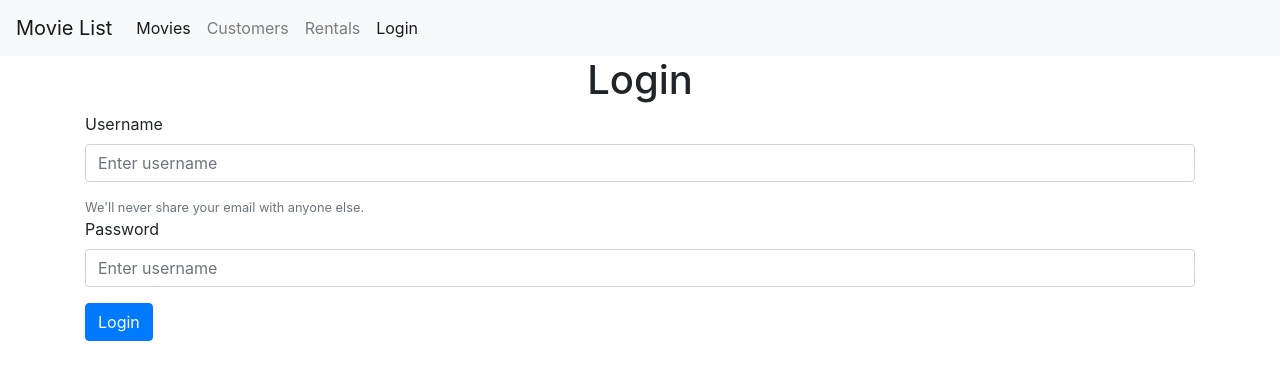
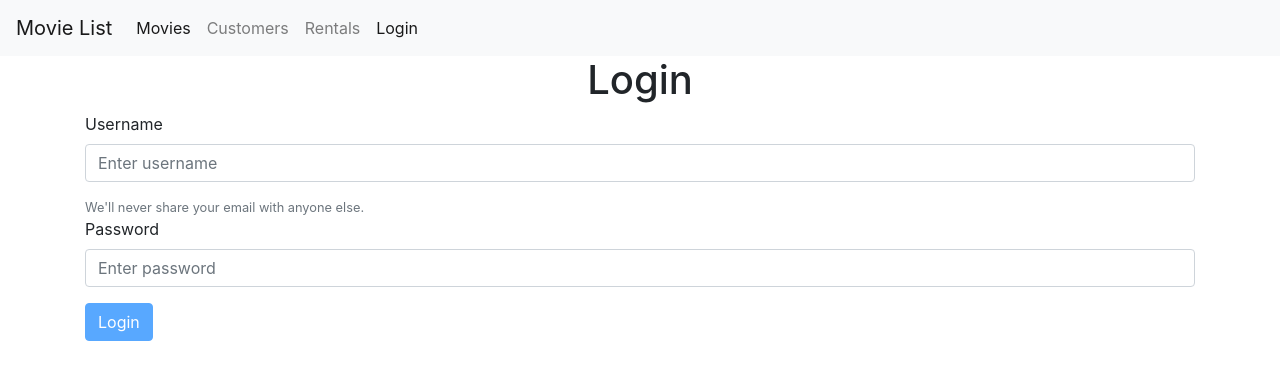
Before and after one commit to freeadmiral/react-training, a React (Create React App) app: page /login in a window 1280 px wide. Shown: the top 380 px of the page. Built offline with nearby package versions, Linux system fonts and the light colour scheme.

Commit message:
validation with JOI

```diff
--- a/package.json
+++ b/package.json
@@ -6,6 +6,7 @@
     "bootstrap": "^4.1.1",
     "font-awesome": "^4.7.0",
     "fontawesome": "^4.7.0",
+    "joi-browser": "^13.4.0",
     "lodash": "^4.17.10",
     "prop-types": "^15.6.2",
     "react": "^16.7.0",
--- a/src/components/common/Input.jsx
+++ b/src/components/common/Input.jsx
@@ -1,19 +1,21 @@
 import React from 'react';
 
-const Input = ({ name, label, value, onChange }) => {
+const Input = ({ name, label, value, onChange,placeholder,errors }) => {
     return (
         <div className="form-group">
             <label htmlFor={name}>{label}</label>
             <input
-                name="username"
+                name={name}
                 value={value}
                 onChange={onChange}
                 type="text"
                 className="form-control"
                 id={name}
-                placeholder="Enter username"
+                placeholder={placeholder}
+                errors={errors}
             />
-
+           {errors && <div className="alert alert-danger">{errors}</div>
+}
         </div>);
 }
 
--- a/src/components/common/LoginForm.jsx
+++ b/src/components/common/LoginForm.jsx
@@ -1,35 +1,69 @@
 import React, { Component } from "react";
 import Input from './Input';
+import Joi from 'joi-browser';
 
 class LoginForm extends Component {
   state = {
-    account: { username: "", password: "" }
+    account: { username: "", password: "" },
+    errors:{}
   };
+
+  schema ={
+    username : Joi.string().required().label('Username'),
+    password : Joi.string().required().label('Password')
+  };
+
+  validate=()=>{
+    const options = {abortEarly:false};
+    const result = Joi.validate(this.state.account,this.schema,options);
+    console.log(result);
+    if(!result.error) return null;
+
+    const errors = {};
+    for(let item of result.error.details) errors[item.path[0]] = item.message;
+    return errors;
+  };
+
+  validateProperty = ({name,value}) => {
+   const obj={[name]:value};
+   const schema={ [name]:this.schema[name] };
+   const {error}= Joi.validate(obj,schema);
+   return error ? error.details[0].message : null;
+  };
+
+  handleChange = ({ currentTarget: input }) => {
+    const errors = {...this.state.errors};
+    const errorMessage = this.validateProperty(input);
+    if(errorMessage) errors[input.name] = errorMessage;
+    else delete errors[input.name];
+
+    const account = { ...this.state.account };
+    account[input.name] = input.value;
+    this.setState({ account,errors });
+  };
+
 
   handleSubmit = e => {
     e.preventDefault(); // full page reload
-
+    const errors = this.validate();
+    this.setState({errors:errors || {}});
+    if(errors) return;
     console.log('submitted');
   };
 
-  handleChange = ({ currentTarget: input }) => {
-    const account = { ...this.state.account };
-    account[input.name] = input.value;
-    this.setState({ account });
-  };
 
   render() {
-    const { account } = this.state;
+    const { account,errors } = this.state;
     return (
       <React.Fragment>
         <h1 style={{ textAlign: "center" }}>Login</h1>
         <form className="container" onSubmit={this.handleSubmit} >
-          <Input name="username" value={account.username} onChange={this.handleChange} label="Username" />
+          <Input placeholder="Enter username" name="username" value={account.username} onChange={this.handleChange} errors={errors.username} label="Username" />
           <small id="emailHelp" className="form-text text-muted">
             We'll never share your email with anyone else.
             </small >
-          <Input name="password" value={account.password} onChange={this.handleChange} label="Password" />
-          <button type="submit" className="btn btn-primary">
+          <Input placeholder="Enter password" name="password" value={account.password} onChange={this.handleChange} errors={errors.password} label="Password" />
+          <button disabled={this.validate()} type="submit" className="btn btn-primary">
             Login
           </button>
         </form>
```
Also changed, not shown: 1 other file (tests, documents, lock files or other folders).
